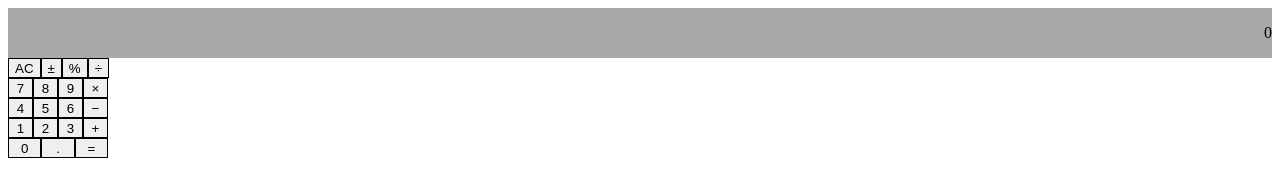
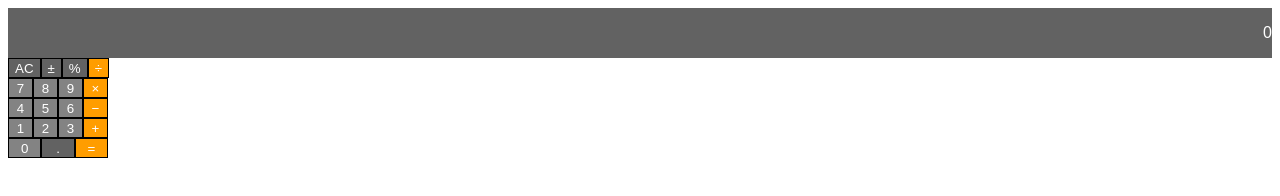
Before and after one commit to realmbs/odin-calculator, a plain HTML site: page index.html in a window 1280 px wide. Drawn offline with Linux system fonts and the light colour scheme.

Commit message:
basic layout complete

```diff
--- a/style.css
+++ b/style.css
@@ -1,23 +1,35 @@
+* {
+  font-family: Arial, Helvetica, sans-serif
+}
 .calculator__container {
   display: flex;
   flex-direction: column;
 }
 .calculator__display {
   display: flex;
-  flex: 1;
   justify-content: flex-end;
   align-items: center;
-  background-color: darkgrey;
+  background-color: rgba(59, 59, 59, 0.800);
+  color: white;
 }
 .button {
-  border: 0.5px solid black;
+  border: 0.1px solid black;
+  background-color: rgba(100, 100, 100, 0.8);
   flex: 1;
+  color: white;
+}
+.modify__button {
+  background-color: rgba(59, 59, 59, 0.800);
+}
+.operation__button {
+  background-color: rgb(255, 157, 0);
 }
 .button:hover {
-  background-color: lightgrey;
+  background-color: rgb(210, 210, 210);
 }
 .button:active {
   background-color: white;
+  color: black;
 }
 .calculator__buttons {
   display: flex;
```
